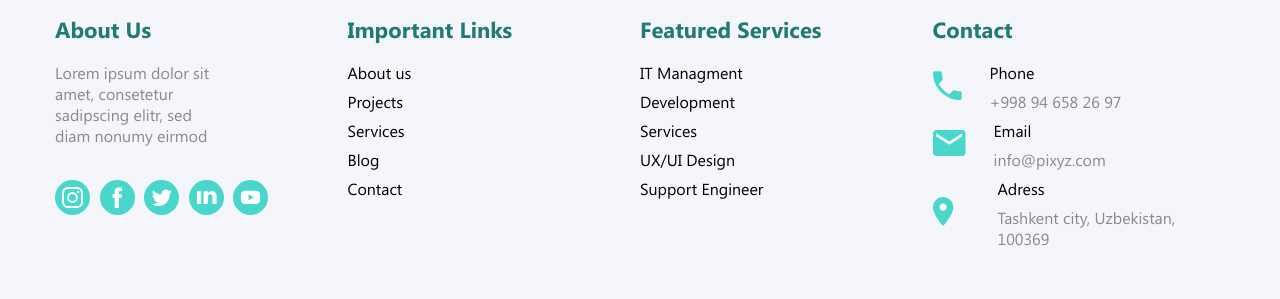
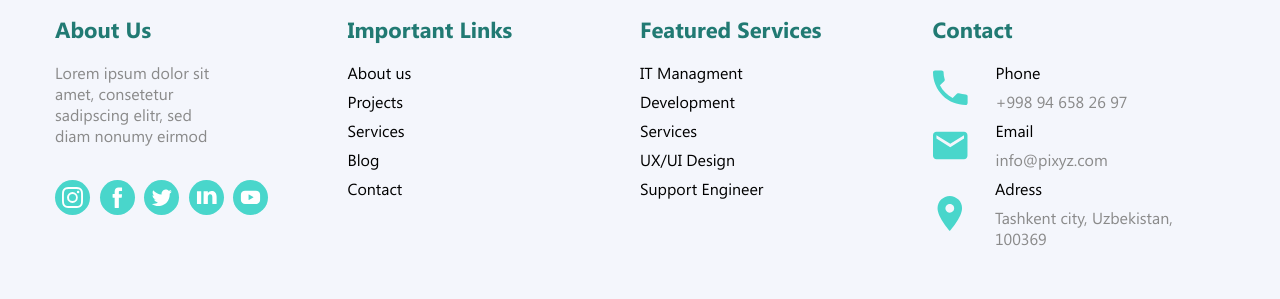
Before and after one commit to BlackHawk999/pixzy, a Vue app: page /contact in a window 1280 px wide. Shown: the part 2806-3105 px from the top of the page. Built offline with nearby package versions, Linux system fonts and the light colour scheme.

Commit message:
again changes

```diff
--- a/src/components/ContactDetails.vue
+++ b/src/components/ContactDetails.vue
@@ -5,6 +5,7 @@
         <p class="header-title">Contact</p>
       </div>
     </div>
+    <div class="container">
       <div class="contact-details-wrapper">
         <div class="contact-infos">
           <div class="adress-wrapper">
@@ -49,6 +50,7 @@
             loading="lazy"
             referrerpolicy="no-referrer-when-downgrade"
           ></iframe>
+        </div>
       </div>
     </div>
   </div>
--- a/src/components/Footer.vue
+++ b/src/components/Footer.vue
@@ -319,9 +319,19 @@ export default {};
     display: flex;
     align-items: center;
     gap: 28px;
+  }
 
-    &.geo {
-      gap: 44px;
+  .contact-icon {
+    display: flex;
+    justify-content: center;
+    align-items: center;
+    width: 35px;
+    height: 35px;
+
+    svg {
+      width: 100%;
+      height: 100%;
+      object-fit: contain;
     }
   }
 
```
Lines whose indentation alone changed are shown as unchanged.
